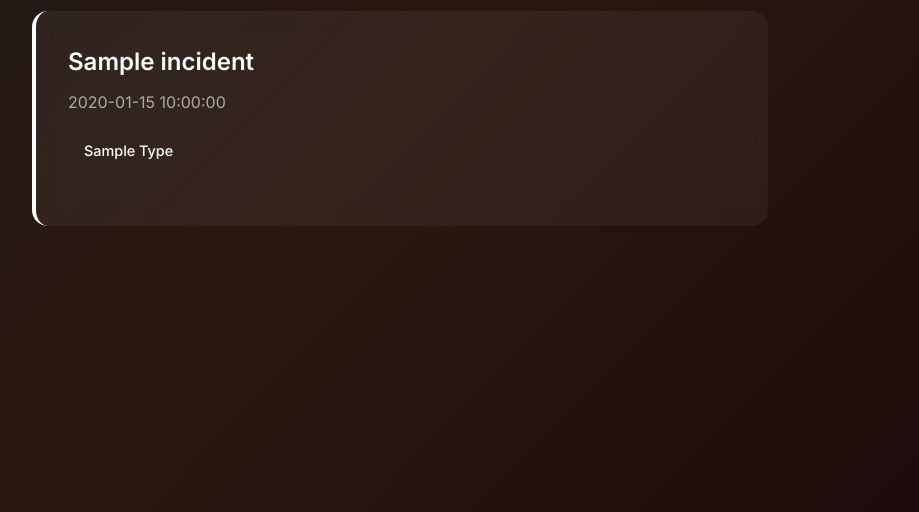
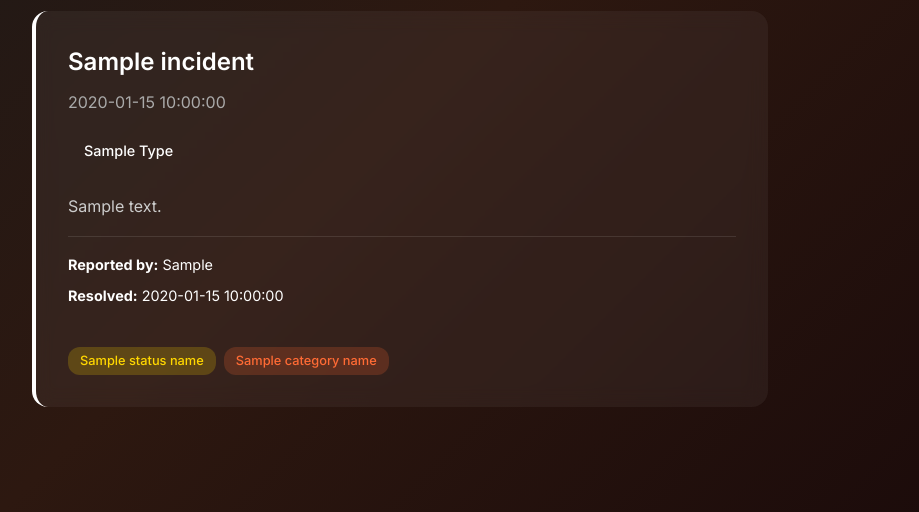
Before and after one commit to fugitivebreach/statuspage, a Flask app: template templates/incident_detail.html in a window 1280 px wide. Shown: the part 288-800 px from the top of the page, without its empty margins (240-1159 px from the left). Run offline with Flask 3, Linux system fonts and the light colour scheme; the template is opened without the code that fills it: most values are stand-ins (such as "Sample title", 1, 10 or a date in 2020).

Commit message:
removal of mockdata for incidents

```diff
--- a/app.py
+++ b/app.py
@@ -76,9 +76,9 @@ def get_health_endpoints():
     """Get health check endpoints from config"""
     config = load_config()
     endpoints = {
-        'API': 'https://royalguard-activity-api.up.railway.app/',  # Your actual Royal Guard API
+        'API': 'https://royalguard-api.up.railway.app/',  # Your actual Royal Guard API
         'Discord Bot': 'https://discord.com/api/v10/gateway',
-        'Database': 'https://discord.com/api/v10/gateway/bot',  # Using Discord API as DB proxy
+        'Database': 'https://royalguard-api.up.railway.app/',  # Database health via API health check
         'ROBLOX API': 'https://api.roblox.com/'
     }
     return endpoints
@@ -149,35 +149,114 @@ def calculate_uptime():
     return round((operational_services / total_services) * 100, 2)
 
 def generate_90_day_history():
-    """Generate 90 days of historical status data"""
+    """Generate 90 days of historical status data from real incidents"""
+    config = load_config()
     history = []
     today = datetime.now()
 
+    # Create a dictionary to map dates to incidents
+    incident_map = {}
+
+    # Process past incidents from config
+    for incident in config.get('PastIncidents', []):
+        if incident.get('StartedAt'):
+            incident_date = datetime.fromtimestamp(incident['StartedAt'])
+            date_str = incident_date.strftime('%Y-%m-%d')
+
+            # Determine status based on StatusID
+            status_ids = incident.get('StatusID', [])
+            if 4 in status_ids:  # Major Outage
+                status = 'major'
+                incident_type = 'major'
+            elif 3 in status_ids:  # Partial Outage
+                status = 'partial'
+                incident_type = 'partial'
+            elif 2 in status_ids:  # Degraded Performance
+                status = 'degraded'
+                incident_type = 'degraded'
+            elif 5 in status_ids:  # Under Maintenance
+                status = 'maintenance'
+                incident_type = 'maintenance'
+            else:
+                status = 'investigating'
+                incident_type = 'investigating'
+
+            if date_str not in incident_map:
+                incident_map[date_str] = {
+                    'status': status,
+                    'incidents': []
+                }
+
+            incident_map[date_str]['incidents'].append({
+                'title': incident.get('StatusTitle', 'Unknown Incident'),
+                'type': incident_type,
+                'description': incident.get('StatusDescription', ''),
+                'by': incident.get('By', ''),
+                'started_at': incident.get('StartedAt'),
+                'fixed_at': incident.get('FixedAt')
+            })
+
+    # Process current unresolved statuses
+    for status in config.get('CurrentStatuses', []):
+        if not status.get('FixedAt') and status.get('StartedAt'):
+            incident_date = datetime.fromtimestamp(status['StartedAt'])
+            date_str = incident_date.strftime('%Y-%m-%d')
+
+            # Determine status based on StatusID
+            status_ids = status.get('StatusID', [])
+            if 4 in status_ids:
+                current_status = 'major'
+                incident_type = 'major'
+            elif 3 in status_ids:
+                current_status = 'partial'
+                incident_type = 'partial'
+            elif 2 in status_ids:
+                current_status = 'degraded'
+                incident_type = 'degraded'
+            elif 5 in status_ids:
+                current_status = 'maintenance'
+                incident_type = 'maintenance'
+            else:
+                current_status = 'investigating'
+                incident_type = 'investigating'
+
+            if date_str not in incident_map:
+                incident_map[date_str] = {
+                    'status': current_status,
+                    'incidents': []
+                }
+
+            incident_map[date_str]['incidents'].append({
+                'title': status.get('StatusTitle', 'Ongoing Issue'),
+                'type': incident_type,
+                'description': status.get('StatusDescription', ''),
+                'by': status.get('By', ''),
+                'started_at': status.get('StartedAt'),
+                'fixed_at': None
+            })
+
+    # Generate 90 days of history
     for i in range(90):
         date = today - timedelta(days=i)
         date_str = date.strftime('%Y-%m-%d')
 
-        # Generate random status for demonstration (90% operational, 10% issues)
-        rand = random.random()
-        if rand < 0.90:
-            status = 'operational'
-            incidents = []
-        elif rand < 0.95:
-            status = 'degraded'
-            incidents = [{'title': 'Minor performance issues', 'type': 'degraded'}]
-        elif rand < 0.98:
-            status = 'partial'
-            incidents = [{'title': 'Service disruption', 'type': 'partial'}]
+        if date_str in incident_map:
+            # Use real incident data
+            day_data = incident_map[date_str]
+            history.append({
+                'date': date_str,
+                'status': day_data['status'],
+                'incidents': day_data['incidents'],
+                'timestamp': int(date.timestamp())
+            })
         else:
-            status = 'major'
-            incidents = [{'title': 'System outage', 'type': 'major'}]
-
-        history.append({
-            'date': date_str,
-            'status': status,
-            'incidents': incidents,
-            'timestamp': int(date.timestamp())
-        })
+            # Operational day
+            history.append({
+                'date': date_str,
+                'status': 'operational',
+                'incidents': [],
+                'timestamp': int(date.timestamp())
+            })
 
     return list(reversed(history))  # Return chronologically
 
@@ -292,24 +371,76 @@ def index():
 @app.route('/incident/<date>')
 def incident_detail(date):
     """Show incident details for a specific date"""
-    history_data = generate_90_day_history()
-    day_data = None
+    config = load_config()
+    incidents_for_date = []
 
-    for day in history_data:
-        if day['date'] == date:
-            day_data = day
-            break
+    # Check past incidents for this date
+    for incident in config.get('PastIncidents', []):
+        if incident.get('StartedAt'):
+            incident_date = datetime.fromtimestamp(incident['StartedAt'])
+            if incident_date.strftime('%Y-%m-%d') == date:
+                # Determine incident type from StatusID
+                status_ids = incident.get('StatusID', [])
+                if 4 in status_ids:
+                    incident_type = 'major'
+                elif 3 in status_ids:
+                    incident_type = 'partial'
+                elif 2 in status_ids:
+                    incident_type = 'degraded'
+                elif 5 in status_ids:
+                    incident_type = 'maintenance'
+                else:
+                    incident_type = 'investigating'
 
-    if not day_data:
+                incidents_for_date.append({
+                    'title': incident.get('StatusTitle', 'Unknown Incident'),
+                    'type': incident_type,
+                    'description': incident.get('StatusDescription', ''),
+                    'by': incident.get('By', ''),
+                    'started_at': format_timestamp(incident.get('StartedAt')),
+                    'fixed_at': format_timestamp(incident.get('FixedAt')),
+                    'status_names': [get_status_by_id(sid, config) for sid in status_ids],
+                    'category_names': [get_category_by_id(cid, config) for cid in incident.get('CategoryID', [])]
+                })
+
+    # Check current statuses for this date
+    for status in config.get('CurrentStatuses', []):
+        if status.get('StartedAt') and not status.get('FixedAt'):
+            status_date = datetime.fromtimestamp(status['StartedAt'])
+            if status_date.strftime('%Y-%m-%d') == date:
+                # Determine status type from StatusID
+                status_ids = status.get('StatusID', [])
+                if 4 in status_ids:
+                    status_type = 'major'
+                elif 3 in status_ids:
+                    status_type = 'partial'
+                elif 2 in status_ids:
+                    status_type = 'degraded'
+                elif 5 in status_ids:
+                    status_type = 'maintenance'
+                else:
+                    status_type = 'investigating'
+
+                incidents_for_date.append({
+                    'title': status.get('StatusTitle', 'Ongoing Issue'),
+                    'type': status_type,
+                    'description': status.get('StatusDescription', ''),
+                    'by': status.get('By', ''),
+                    'started_at': format_timestamp(status.get('StartedAt')),
+                    'fixed_at': None,
+                    'status_names': [get_status_by_id(sid, config) for sid in status_ids],
+                    'category_names': [get_category_by_id(cid, config) for cid in status.get('CategoryID', [])]
+                })
+
+    if not incidents_for_date:
         return render_template('incident_detail.html',
                              date=date,
                              incidents=[],
-                             not_found=True)
+                             not_found=False)
 
     return render_template('incident_detail.html',
                          date=date,
-                         incidents=day_data['incidents'],
-                         status=day_data['status'])
+                         incidents=incidents_for_date)
 
 @app.route('/api/status')
 def api_status():
--- a/templates/incident_detail.html
+++ b/templates/incident_detail.html
@@ -124,6 +124,47 @@
             color: #ff6b35;
             font-size: 1.1rem;
         }
+
+        .incident-description {
+            color: #cccccc;
+            margin: 1rem 0;
+            line-height: 1.6;
+        }
+
+        .incident-meta {
+            margin: 1rem 0;
+            padding: 1rem 0;
+            border-top: 1px solid rgba(255, 255, 255, 0.1);
+            font-size: 0.9rem;
+        }
+
+        .incident-meta div {
+            margin-bottom: 0.5rem;
+        }
+
+        .incident-tags {
+            display: flex;
+            flex-wrap: wrap;
+            gap: 0.5rem;
+            margin-top: 1rem;
+        }
+
+        .status-tag, .category-tag {
+            padding: 0.25rem 0.75rem;
+            border-radius: 12px;
+            font-size: 0.8rem;
+            font-weight: 500;
+        }
+
+        .status-tag {
+            background: rgba(255, 215, 0, 0.2);
+            color: #ffd700;
+        }
+
+        .category-tag {
+            background: rgba(255, 107, 53, 0.2);
+            color: #ff6b35;
+        }
     </style>
 </head>
 <body>
@@ -150,7 +191,7 @@
             <div class="incident-card {{ incident.type }}">
                 <div class="incident-header">
                     <div class="incident-title">{{ incident.title }}</div>
-                    <div class="incident-date">{{ date }}</div>
+                    <div class="incident-date">{{ incident.started_at }}</div>
                     <div class="incident-type {{ incident.type }}">
                         {% if incident.type == 'degraded' %}
                             Degraded Performance
@@ -165,6 +206,36 @@
                         {% endif %}
                     </div>
                 </div>
+
+                <div class="incident-description">
+                    {{ incident.description }}
+                </div>
+
+                <div class="incident-meta">
+                    <div>
+                        <strong>Reported by:</strong> {{ incident.by }}
+                    </div>
+                    {% if incident.fixed_at %}
+                    <div>
+                        <strong>Resolved:</strong> {{ incident.fixed_at }}
+                    </div>
+                    {% else %}
+                    <div style="color: #ff6b35;">
+                        <strong>Status:</strong> Ongoing
+                    </div>
+                    {% endif %}
+                </div>
+
+                {% if incident.status_names or incident.category_names %}
+                <div class="incident-tags">
+                    {% for status_name in incident.status_names %}
+                    <span class="status-tag">{{ status_name }}</span>
+                    {% endfor %}
+                    {% for category_name in incident.category_names %}
+                    <span class="category-tag">{{ category_name }}</span>
+                    {% endfor %}
+                </div>
+                {% endif %}
             </div>
             {% endfor %}
         {% endif %}
```
